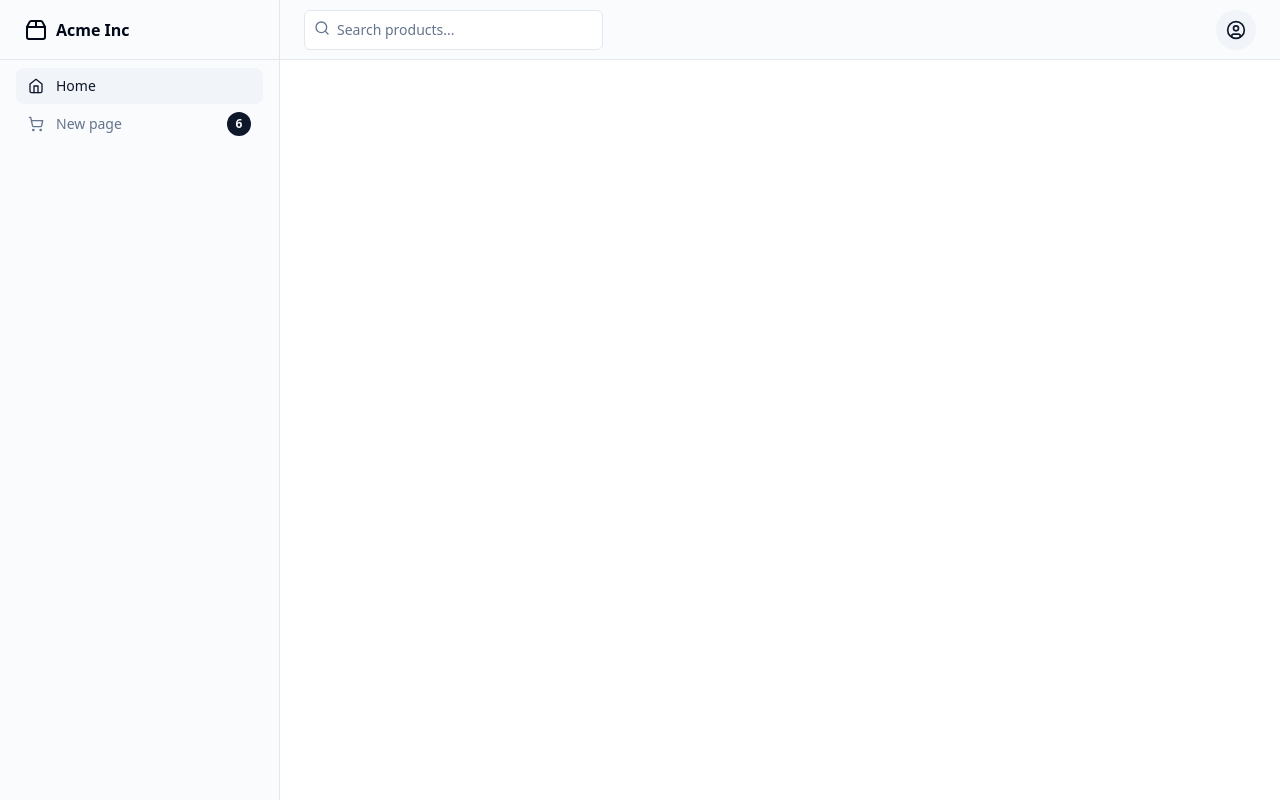
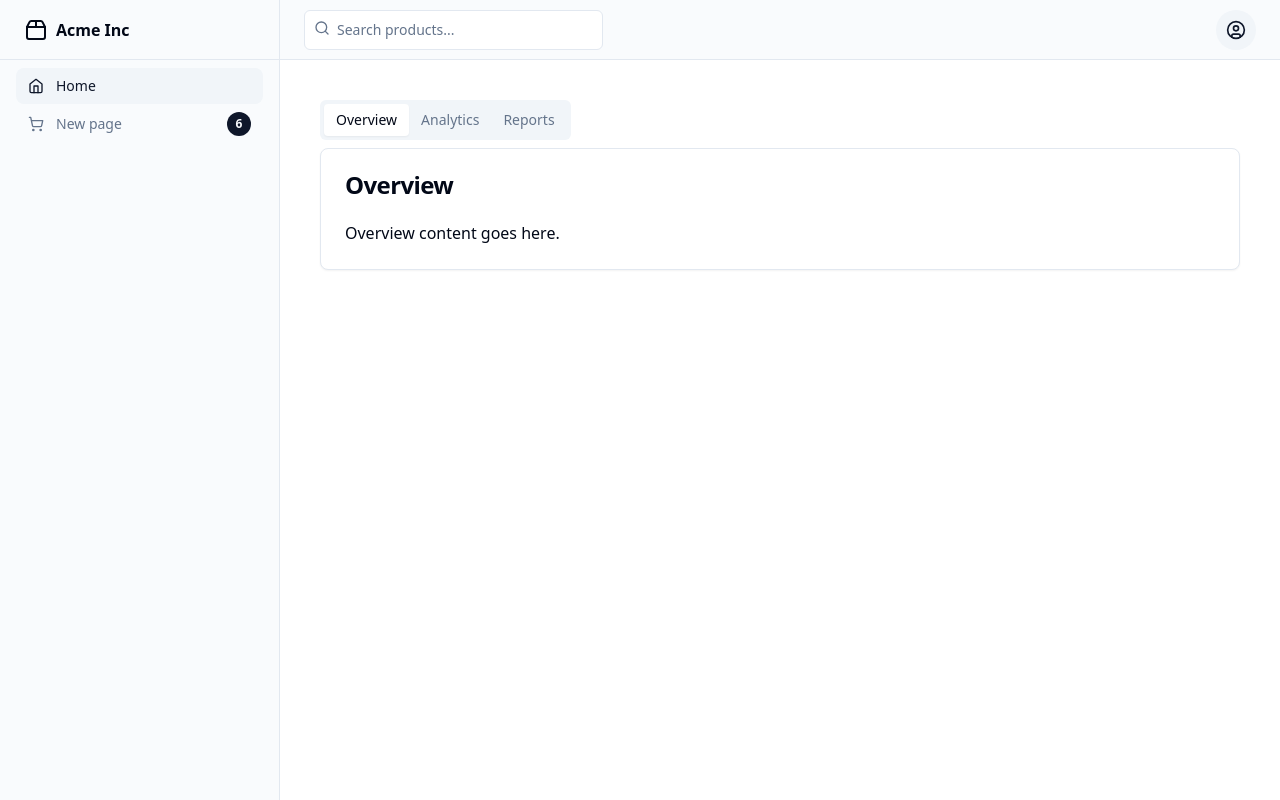
Before and after one commit to GPT-Engineer-App/dashboard-creator, a React (Vite) app: page / in a window 1280 px wide. Built offline with nearby package versions, Linux system fonts and the light colour scheme.

Commit message:
Create initial dashboard layout with overview, analytics, and reports tabs

```diff
--- a/src/pages/Index.jsx
+++ b/src/pages/Index.jsx
@@ -1,10 +1,51 @@
+import { Card, CardContent, CardHeader, CardTitle } from "@/components/ui/card"
+import { Tabs, TabsContent, TabsList, TabsTrigger } from "@/components/ui/tabs"
+import { LineChart, BarChart, PieChart } from "lucide-react"
+
 function Index() {
-  console.log("I am here!")
   return (
-    <>
-      {/* ADD YOUR CODE HERE! */}
-    </>
-  );
+    <div className="p-4">
+      <Tabs defaultValue="overview">
+        <TabsList>
+          <TabsTrigger value="overview">Overview</TabsTrigger>
+          <TabsTrigger value="analytics">Analytics</TabsTrigger>
+          <TabsTrigger value="reports">Reports</TabsTrigger>
+        </TabsList>
+        <TabsContent value="overview">
+          <Card>
+            <CardHeader>
+              <CardTitle>Overview</CardTitle>
+            </CardHeader>
+            <CardContent>
+              <p>Overview content goes here.</p>
+            </CardContent>
+          </Card>
+        </TabsContent>
+        <TabsContent value="analytics">
+          <Card>
+            <CardHeader>
+              <CardTitle>Analytics</CardTitle>
+            </CardHeader>
+            <CardContent>
+              <LineChart className="h-6 w-6" />
+              <p>Analytics content goes here.</p>
+            </CardContent>
+          </Card>
+        </TabsContent>
+        <TabsContent value="reports">
+          <Card>
+            <CardHeader>
+              <CardTitle>Reports</CardTitle>
+            </CardHeader>
+            <CardContent>
+              <BarChart className="h-6 w-6" />
+              <p>Reports content goes here.</p>
+            </CardContent>
+          </Card>
+        </TabsContent>
+      </Tabs>
+    </div>
+  )
 }
 
-export default Index;
+export default Index
```
